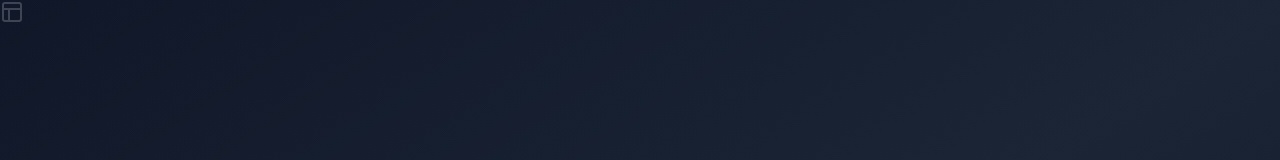
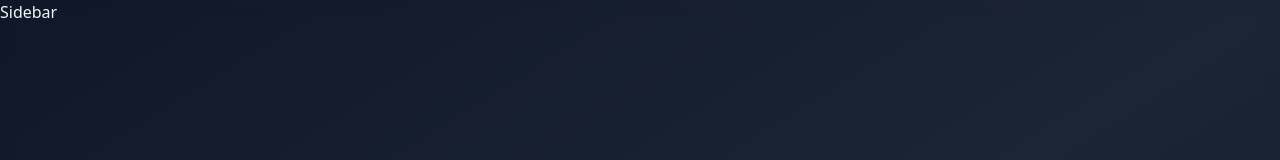
Before and after one commit to HumbleBoyy/Dashboard-Admin-Panel, a React (Vite) app: page / in a window 1280 px wide. Shown: the top 160 px of the page. Built offline with nearby package versions, Linux system fonts and the light colour scheme.

Commit message:
New Commit

```diff
--- a/src/App.jsx
+++ b/src/App.jsx
@@ -1,14 +1,16 @@
-import { Layout } from 'lucide-react'
 import React from 'react'
+import Layout from './features'
 
 const App = () => {
   return (
     <div className='flex h-screen bg-gray-900 text-gray-100 overflow-hidden'>
-      <div className='fixed inset-0 z-[-10px]'>
+      <div className='fixed inset-0 z-0'>
          <div className='absolute inset-0 bg-gradient-to-br from-gray-900 via-gray-800 to-gray-900 opacity-80'/>
-
+         <div className='absolute inset-0 backdrop-blur-sm'/>
       </div>
-      <Layout/>
+      <div className='z-1'>
+        <Layout/>
+      </div>
     </div>
   )
 }
--- a/src/features/index.jsx
+++ b/src/features/index.jsx
@@ -1,12 +1,11 @@
 import React from 'react'
-import DashboardPages from '../pages'
 import Sidebar from '../modules/Sidebar'
 
 const Layout = () => {
   return (
     <div className='flex'>
         <Sidebar/>
-        <DashboardPages/>
+        {/* <DashboardPages/> */}
     </div>
   )
 }
--- a/src/hooks/useRoute.jsx
+++ b/src/hooks/useRoute.jsx
@@ -1,3 +1,4 @@
+import React from 'react'
 import Overview from "../pages/Overview";
 import { PATH } from "./usePath";
 
--- /dev/null
+++ b/src/pages/Orders.jsx
@@ -0,0 +1,9 @@
+import React from 'react'
+
+const Orders = () => {
+  return (
+    <div>Orders</div>
+  )
+}
+
+export default Orders
--- /dev/null
+++ b/src/pages/Sales.jsx
@@ -0,0 +1,9 @@
+import React from 'react'
+
+const Sales = () => {
+  return (
+    <div>Sales</div>
+  )
+}
+
+export default Sales
--- /dev/null
+++ b/src/pages/Users.jsx
@@ -0,0 +1,9 @@
+import React from 'react'
+
+const Users = () => {
+  return (
+    <div>Users</div>
+  )
+}
+
+export default Users
--- a/src/pages/index.jsx
+++ /dev/null
@@ -1,13 +0,0 @@
-import React from 'react'
-import { Route, Routes } from 'react-router-dom'
-import { pagesRoutes } from '../hooks/useRoute'
-
-const DashboardPages = () => {
-  return (
-    <Routes>
-        {pagesRoutes.map((item, index)=> <Route key={index} element={item.element} path={item.path}/>)}
-    </Routes>
-  )
-}
-
-export default DashboardPages
```
Also changed, not shown: src/pages/index.js (added, +8 -0 lines).
